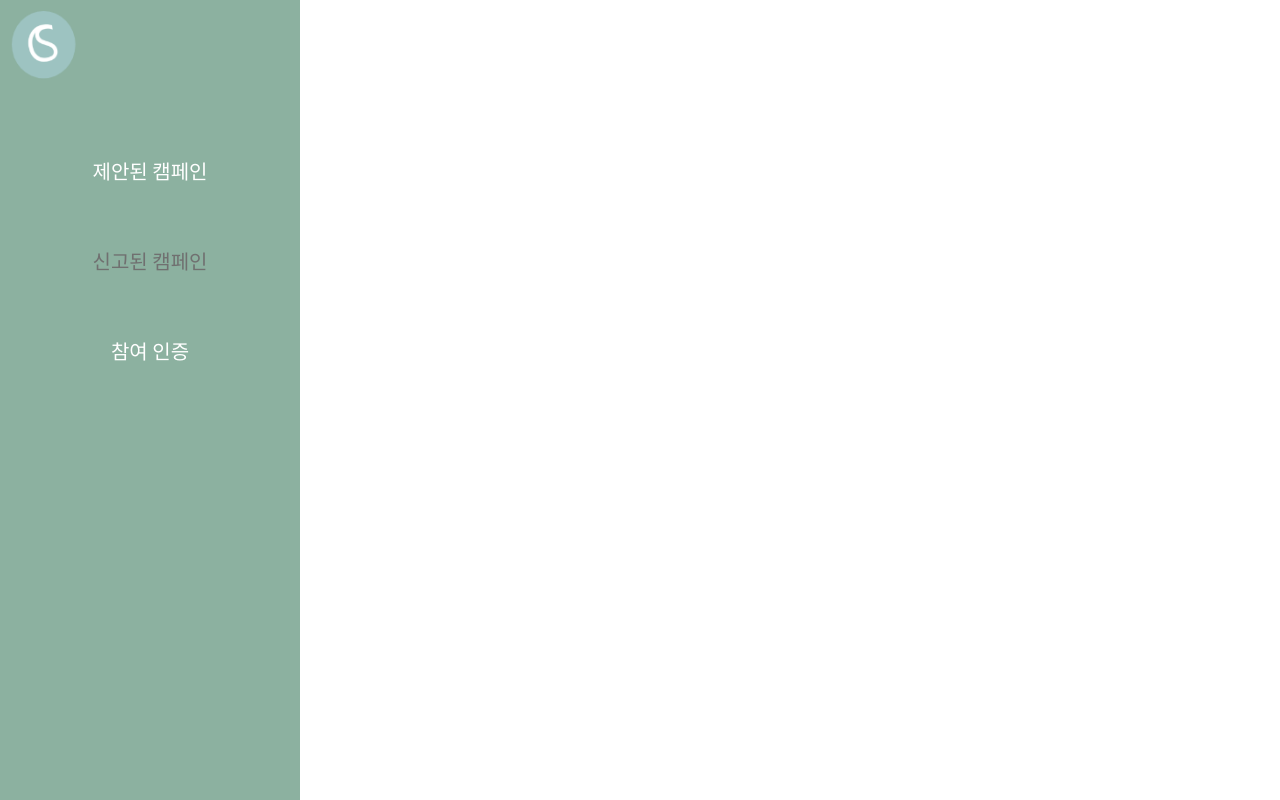
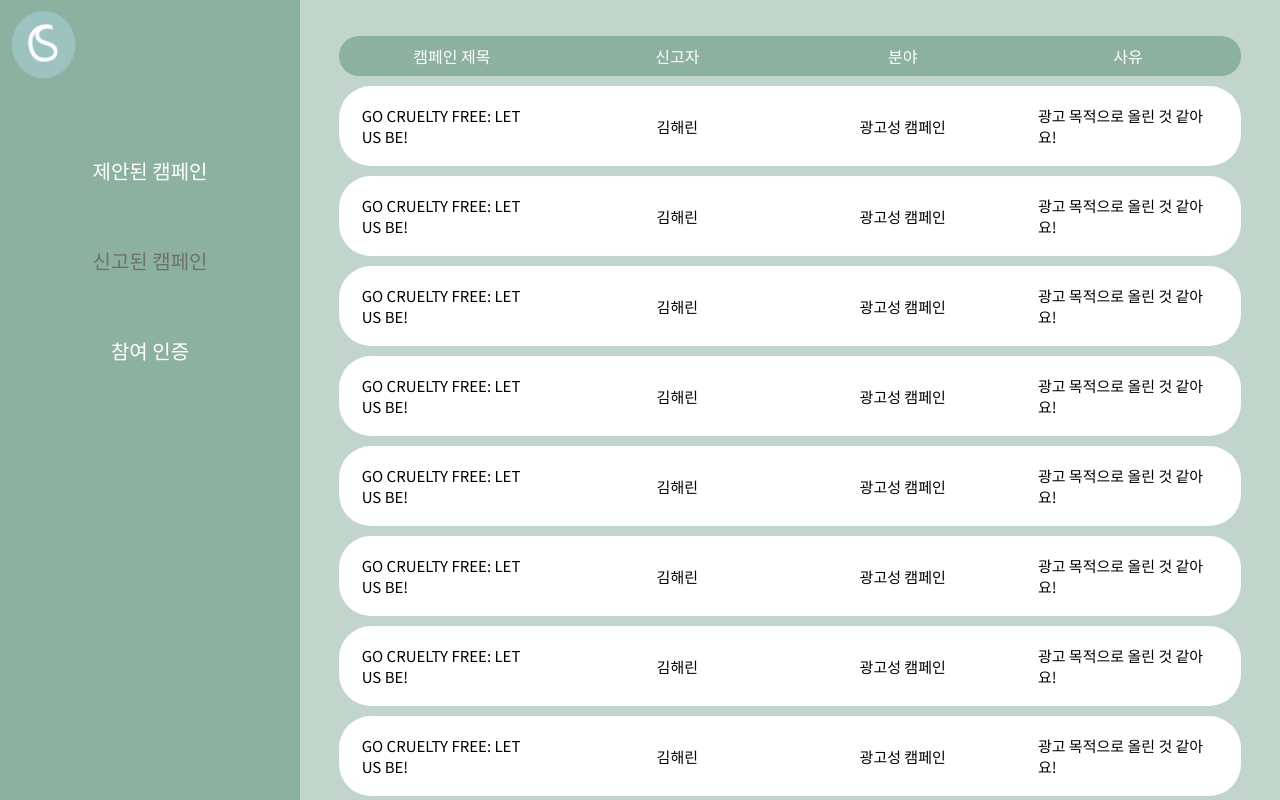
Before and after one commit to Campaign-Share/AdminFront, a React app: page /report in a window 1280 px wide. Built offline with nearby package versions, Linux system fonts and the light colour scheme.

Commit message:
[CREATE] 신고하기 페이지 퍼블리싱

```diff
--- a/src/Routing.js
+++ b/src/Routing.js
@@ -9,6 +9,7 @@ const Routing = () => {
 			<Route path="/" exact component={LoginContainer} />
             <Route path="/suggest" exact component={SuggestContainer}/>
 			<Route path="/report" exact component={ReportContainer}/>
+
 		</Switch>
 	);
 };
--- a/src/components/report/Report.js
+++ b/src/components/report/Report.js
@@ -1,8 +1,28 @@
 import React from 'react';
+import * as S from './style';
 import SideBar from '../Navigation/sideBar/SideBar';
-const Report = () => {
-    return(
-        <SideBar num={1}></SideBar>
-    )
+import {useSelector} from 'react-redux';
+import ReportList from './reportList/ReportList';
+import ReportModal from './reportModal/ReportModal'
+const Report = ({modalOn}) => {
+	const {onModal} = useSelector((store) => store.reportReducer);
+	return (
+		<S.Container>
+			{onModal && <S.ModalBackground onClick={modalOn}/>}
+			<SideBar num={1}></SideBar>
+			<S.ReportContainer>
+				<S.MarginContainer>
+					<S.TitleNav>
+						<S.Element>캠페인 제목</S.Element>
+						<S.Element>신고자</S.Element>
+						<S.Element>분야</S.Element>
+						<S.Element>사유</S.Element>
+					</S.TitleNav>
+					<ReportList modalOn = {modalOn}/>
+				</S.MarginContainer>
+			</S.ReportContainer>
+
+		</S.Container>
+	);
 };
 export default Report;
--- /dev/null
+++ b/src/components/report/reportList/ReportList.js
@@ -0,0 +1,95 @@
+import React from 'react';
+import ReportModal from '../reportModal/ReportModal';
+import * as S from './style';
+import {useSelector } from 'react-redux';
+const ReportList = ({modalOn}) => {
+	const {onModal} = useSelector((store) => store.reportReducer);
+	return (
+        <>
+		{onModal && <ReportModal/>}
+		<S.Item onClick={modalOn}>
+			<S.Element>GO CRUELTY FREE: LET US BE!</S.Element>
+			<S.Element>김해린</S.Element>
+			<S.Element>광고성 캠페인</S.Element>
+			<S.Element>광고 목적으로 올린 것 같아요!</S.Element>
+		</S.Item>
+        <S.Item>
+			<S.Element>GO CRUELTY FREE: LET US BE!</S.Element>
+			<S.Element>김해린</S.Element>
+			<S.Element>광고성 캠페인</S.Element>
+			<S.Element>광고 목적으로 올린 것 같아요!</S.Element>
+		</S.Item>	<S.Item>
+			<S.Element>GO CRUELTY FREE: LET US BE!</S.Element>
+			<S.Element>김해린</S.Element>
+			<S.Element>광고성 캠페인</S.Element>
+			<S.Element>광고 목적으로 올린 것 같아요!</S.Element>
+		</S.Item>	<S.Item>
+			<S.Element>GO CRUELTY FREE: LET US BE!</S.Element>
+			<S.Element>김해린</S.Element>
+			<S.Element>광고성 캠페인</S.Element>
+			<S.Element>광고 목적으로 올린 것 같아요!</S.Element>
+		</S.Item>	<S.Item>
+			<S.Element>GO CRUELTY FREE: LET US BE!</S.Element>
+			<S.Element>김해린</S.Element>
+			<S.Element>광고성 캠페인</S.Element>
+			<S.Element>광고 목적으로 올린 것 같아요!</S.Element>
+		</S.Item>	<S.Item>
+			<S.Element>GO CRUELTY FREE: LET US BE!</S.Element>
+			<S.Element>김해린</S.Element>
+			<S.Element>광고성 캠페인</S.Element>
+			<S.Element>광고 목적으로 올린 것 같아요!</S.Element>
+		</S.Item>	<S.Item>
+			<S.Element>GO CRUELTY FREE: LET US BE!</S.Element>
+			<S.Element>김해린</S.Element>
+			<S.Element>광고성 캠페인</S.Element>
+			<S.Element>광고 목적으로 올린 것 같아요!</S.Element>
+		</S.Item>	<S.Item>
+			<S.Element>GO CRUELTY FREE: LET US BE!</S.Element>
+			<S.Element>김해린</S.Element>
+			<S.Element>광고성 캠페인</S.Element>
+			<S.Element>광고 목적으로 올린 것 같아요!</S.Element>
+		</S.Item>	<S.Item>
+			<S.Element>GO CRUELTY FREE: LET US BE!</S.Element>
+			<S.Element>김해린</S.Element>
+			<S.Element>광고성 캠페인</S.Element>
+			<S.Element>광고 목적으로 올린 것 같아요!</S.Element>
+		</S.Item>	<S.Item>
+			<S.Element>GO CRUELTY FREE: LET US BE!</S.Element>
+			<S.Element>김해린</S.Element>
+			<S.Element>광고성 캠페인</S.Element>
+			<S.Element>광고 목적으로 올린 것 같아요!</S.Element>
+		</S.Item>	<S.Item>
+			<S.Element>GO CRUELTY FREE: LET US BE!</S.Element>
+			<S.Element>김해린</S.Element>
+			<S.Element>광고성 캠페인</S.Element>
+			<S.Element>광고 목적으로 올린 것 같아요!</S.Element>
+		</S.Item>	<S.Item>
+			<S.Element>GO CRUELTY FREE: LET US BE!</S.Element>
+			<S.Element>김해린</S.Element>
+			<S.Element>광고성 캠페인</S.Element>
+			<S.Element>광고 목적으로 올린 것 같아요!</S.Element>
+		</S.Item>	<S.Item>
+			<S.Element>GO CRUELTY FREE: LET US BE!</S.Element>
+			<S.Element>김해린</S.Element>
+			<S.Element>광고성 캠페인</S.Element>
+			<S.Element>광고 목적으로 올린 것 같아요!</S.Element>
+		</S.Item>	<S.Item>
+			<S.Element>GO CRUELTY FREE: LET US BE!</S.Element>
+			<S.Element>김해린</S.Element>
+			<S.Element>광고성 캠페인</S.Element>
+			<S.Element>광고 목적으로 올린 것 같아요!</S.Element>
+		</S.Item>	<S.Item>
+			<S.Element>GO CRUELTY FREE: LET US BE!</S.Element>
+			<S.Element>김해린</S.Element>
+			<S.Element>광고성 캠페인</S.Element>
+			<S.Element>광고 목적으로 올린 것 같아요!</S.Element>
+		</S.Item>	<S.Item>
+			<S.Element>GO CRUELTY FREE: LET US BE!</S.Element>
+			<S.Element>김해린</S.Element>
+			<S.Element>광고성 캠페인</S.Element>
+			<S.Element>광고 목적으로 올린 것 같아요!</S.Element>
+		</S.Item>
+        </>
+	);
+};
+export default ReportList;
--- /dev/null
+++ b/src/components/report/reportList/style.js
@@ -0,0 +1,23 @@
+import styled from 'styled-components';
+
+export const Item = styled.div`
+    background-color:white;
+    display:flex;
+    width:100%;
+    height:80px;
+    border-radius:2rem;
+    justify-content:space-around;
+    margin-top:10px;
+    cursor: pointer;
+    margin-bottom:10px;
+    align-items:center;
+`;
+export const Element = styled.div`
+    width:20%;
+    height:80px;
+    cursor: pointer;
+        display:flex;
+    justify-content:center;
+    align-items:center;
+    font-size:15px;
+`
--- /dev/null
+++ b/src/components/report/reportModal/ReportModal.js
@@ -0,0 +1,25 @@
+import React from 'react';
+import * as S from './style';
+
+const ReportModal = () => {
+    return(
+        <S.ModalContainer>
+            <S.Title>Report</S.Title>
+            <S.InfoBox>
+                <S.InfoItem>광고성 캠페인</S.InfoItem>
+                <S.MarginItem/>
+                <S.InfoItem>김해린</S.InfoItem>
+            </S.InfoBox>
+            <S.Discription>
+                <S.Link>GO CRUELTY FREE: LET US BE!</S.Link>
+                <S.DiscripText>광고 목적으로 올린 것 같습니다.</S.DiscripText>
+            </S.Discription>
+            <S.TailBox>
+                <S.Button>제재</S.Button>
+                <S.Button>기각</S.Button>
+            </S.TailBox>
+            <S.Placeholder>자세한 내용은 캠페인 제목을 클릭해 주세요.</S.Placeholder>
+        </S.ModalContainer>
+    )
+}
+export default ReportModal;
--- /dev/null
+++ b/src/components/report/reportModal/style.js
@@ -0,0 +1,79 @@
+import styled from 'styled-components';
+
+export const ModalContainer = styled.div`
+	background-color: white;
+	width: 40vw;
+	height: 75vh;
+	position: absolute;
+	z-index: 3;
+	right: 28%;
+	top: 11%;
+`;
+export const Title = styled.div`
+	width: 100%;
+	text-align: center;
+	font-size: 28px;
+	font-weight: 900;
+	color: #ff1e1e;
+	margin-top: 10%;
+`;
+export const InfoBox = styled.div`
+	width: 100%;
+	margin-top: 20px;
+
+	display: flex;
+	justify-content: space-between;
+`;
+export const InfoItem = styled.div`
+	color: black;
+	font-size: 25px;
+	width: 40%;
+	text-align: center;
+`;
+export const MarginItem = styled.div`
+	width: 20%;
+`;
+export const Discription = styled.div`
+	width: 100%;
+	display: flex;
+	flex-direction: column;
+	justify-content: center;
+	align-items: center;
+	height: 35%;
+`;
+export const Link = styled.div`
+	color: #9dc3c1;
+	font-size: 20px;
+	height: 30px;
+	cursor: pointer;
+`;
+export const DiscripText = styled.div`
+	font-size: 25px;
+`;
+export const TailBox = styled.div`
+	display: flex;
+	width: 80%;
+	margin: 0 auto;
+	margin-top: 100px;
+	height: 50px;
+	justify-content: space-around;
+`;
+export const Button = styled.div`
+	background-color: #9dc3c1;
+	cursor: pointer;
+	color: white;
+	display: flex;
+	justify-content: center;
+	align-items: center;
+	width: 90px;
+	outline: none;
+	height: 40px;
+	font-weight: bold;
+`;
+export const Placeholder = styled.div`
+	color: #acacac;
+    display:flex;
+    justify-content:flex-end;
+    margin-top:30px;
+    margin-right:5px;
+`;
--- a/src/components/report/style.js
+++ b/src/components/report/style.js
@@ -1 +1,41 @@
 import styled from 'styled-components';
+
+export const Container = styled.div`
+	display: flex;
+`;
+export const ModalBackground = styled.div`
+  background-color: rgb(43, 40, 40, 0.5);
+  position: fixed;
+  z-index:3;
+  width: 100vw;
+  height: 100vh;
+`
+
+export const ReportContainer = styled.div`
+	padding-left: 300px;
+
+	flex: 1;
+	background-color: #c2d5cc;
+`;
+export const MarginContainer = styled.div`
+	width: 92%;
+
+	margin: 0 auto;
+`;
+export const TitleNav = styled.div`
+	display: flex;
+	width: 100%;
+	margin-top: 4%;
+	height: 40px;
+	border-radius: 2rem;
+	background-color: #8cb1a0;
+
+	justify-content: space-around;
+`;
+export const Element = styled.div`
+	width: 10%;
+	color: white;
+	display: flex;
+	justify-content: center;
+	align-items: center;
+`;
--- a/src/containers/reportContainer/ReportContainer.js
+++ b/src/containers/reportContainer/ReportContainer.js
@@ -1,9 +1,14 @@
 import React from 'react';
 import Report from '../../components/report/Report';
-
+import {transformModal} from '../../modules/Report';
+import {useDispatch }from 'react-redux';
 const ReportContainer = () => {
+    const dispatch = useDispatch();
+    const modalOn = () => {
+        dispatch(transformModal());
+    }
     return(
-        <Report/>
+        <Report modalOn={modalOn}/>
     )
 };
 export default ReportContainer;
--- /dev/null
+++ b/src/modules/Report.js
@@ -0,0 +1,24 @@
+const MODALDATA = 'MODALDATA';
+
+const reportReducerState = {
+	onModal: false,
+};
+
+export const transformModal = () => ({
+	type: MODALDATA,
+});
+
+const reportReducer = (state = reportReducerState, action) => {
+	switch (action.type) {
+		case MODALDATA: {
+			return ({
+				...state,
+				onModal: !state.onModal,
+			});
+		}
+		default: {
+			return state;
+		}
+	}
+};
+export default reportReducer;
--- a/src/modules/index.js
+++ b/src/modules/index.js
@@ -1,7 +1,9 @@
 import {combineReducers} from 'redux';
 import suggestReducer from './SuggestItem';
+import reportReducer from './Report';
 const rootReducer = combineReducers({
     suggestReducer,
+    reportReducer
 })
 
 export default rootReducer;
```
Also changed, not shown: 1 other file (tests, documents, lock files or other folders).
